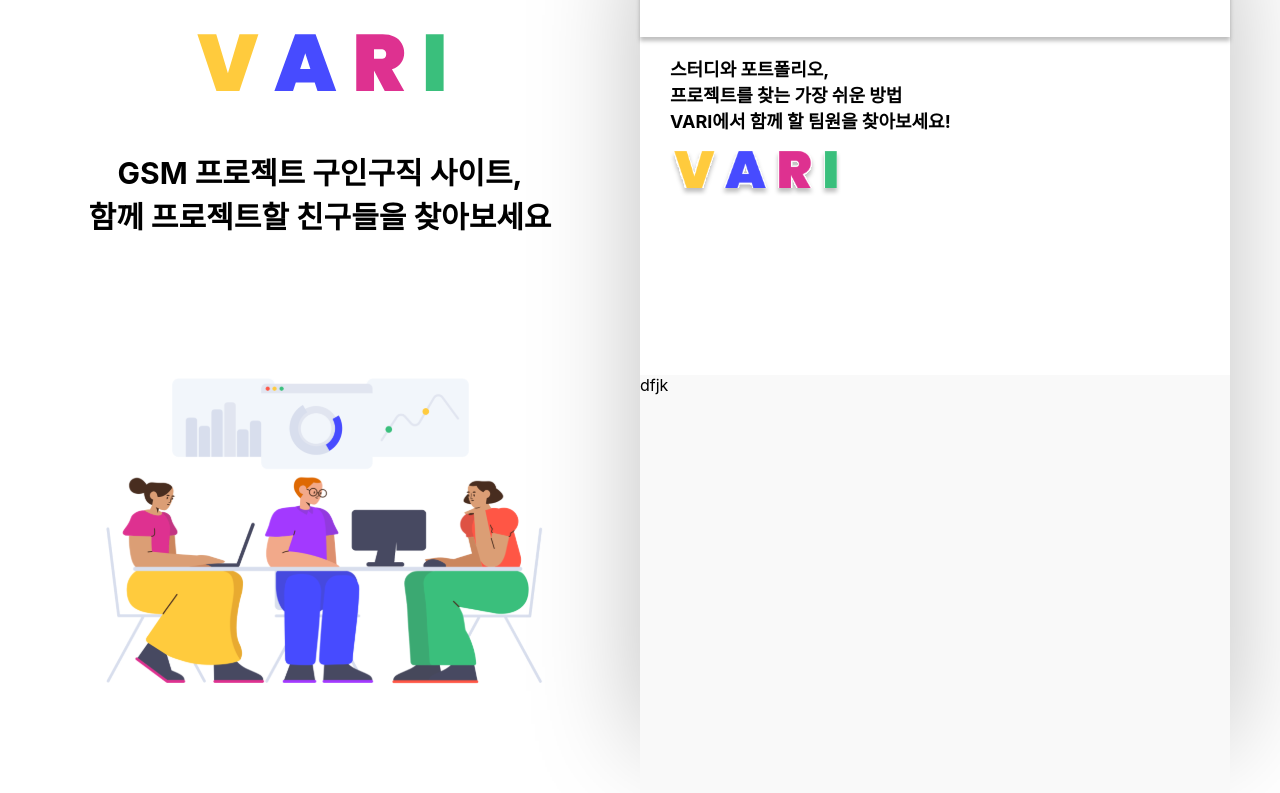
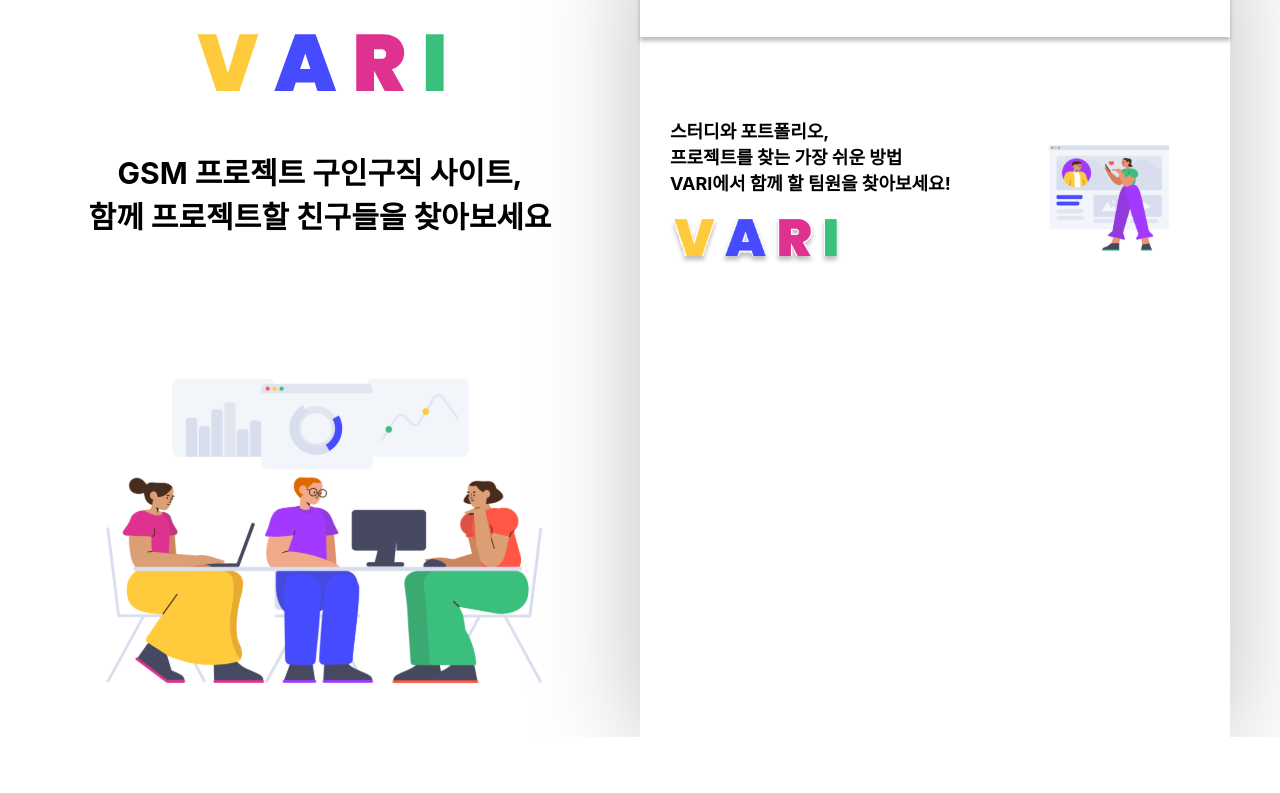
Before and after one commit to GSM-Festival/VARI-Frontend, a React (Create React App) app: page / in a window 1280 px wide. Shown: the part 63-856 px from the top of the page. After the commit the page ends 800 px from the top, so only its background shows below. Built offline with nearby package versions, Linux system fonts and the light colour scheme.

Commit message:
Add main page nav

```diff
--- a/src/Components/Navigate/Navigate.js
+++ b/src/Components/Navigate/Navigate.js
@@ -1,21 +1,25 @@
 import * as S from "./Style";
 import NavigateLogo from "../../Assets/SVG/NavigateLogo.svg";
+import NavImg from "../../Assets/SVG/NavImg.svg";
 
 const Navigate = () => {
   return (
     <S.Positioner>
-      <S.TextWrapper>
-        <p>
+      <S.LeftBox>
+        <S.TextWrapper>
           스터디와 포트폴리오,
           <br />
           프로젝트를 찾는 가장 쉬운 방법
           <br />
           VARI에서 함께 할 팀원을 찾아보세요!
-        </p>
-      </S.TextWrapper>
-      <S.LogoWrapper>
-        <img src={NavigateLogo} />
-      </S.LogoWrapper>
+        </S.TextWrapper>
+        <S.LogoWrapper>
+          <img src={NavigateLogo} alt="" />
+        </S.LogoWrapper>
+      </S.LeftBox>
+      <S.ImgWrapper>
+        <img src={NavImg} alt="" />
+      </S.ImgWrapper>
     </S.Positioner>
   );
 };
--- a/src/Components/Navigate/Style.js
+++ b/src/Components/Navigate/Style.js
@@ -3,16 +3,33 @@ import styled from "styled-components";
 export const Positioner = styled.div`
   width: 100%;
   height: 320px;
+  display: flex;
+  justify-content: space-between;
+`;
+
+export const LeftBox = styled.div`
+  display: flex;
+  flex-direction: column;
 `;
 
 export const TextWrapper = styled.div`
+  font-size: 18px;
+  font-weight: 700;
+  margin-top: 80px;
   margin-left: 30px;
-  p {
-    font-size: 18px;
-    font-weight: 700;
-  }
 `;
 
 export const LogoWrapper = styled.div`
+  margin-top: 24px;
   margin-left: 30px;
 `;
+
+export const ImgWrapper = styled.div`
+  display: flex;
+  align-items: center;
+  margin-right: 30px;
+  img {
+    width: 175px;
+    height: 123px;
+  }
+`;
--- a/src/Components/Section/Section.js
+++ /dev/null
@@ -1,8 +0,0 @@
-import { Positioner } from "../Navigate/Style";
-import * as S from "./Style";
-
-function Section() {
-  return <S.Positioner>dfjk</S.Positioner>;
-}
-
-export default Section;
--- a/src/Components/Section/Style.js
+++ /dev/null
@@ -1,9 +0,0 @@
-import styled from "styled-components";
-
-export const Positioner = styled.div`
-  width: 100%;
-  height: 100%;
-  background-color: #f9f9f9;
-
-  overflow: auto;
-`;
--- a/src/Components/index.js
+++ b/src/Components/index.js
@@ -2,4 +2,3 @@ export { default as SignIn } from "./SignIn/SignIn";
 export { default as SignUp } from "./SignUp/SignUp";
 export { default as Header } from "./Common/Header/Header";
 export { default as Navigate } from "./Navigate/Navigate";
-export { default as Section } from "./Section/Section";
--- a/src/Pages/MainPage/MainPage.js
+++ b/src/Pages/MainPage.js
@@ -1,11 +1,10 @@
-import { Header, Navigate, Section } from "../../Components";
+import { Header, Navigate } from "../Components";
 
 function MainPage() {
   return (
     <>
       <Header />
       <Navigate />
-      <Section />
     </>
   );
 }
--- a/src/Pages/MainPage/Style.js
+++ /dev/null
@@ -1 +0,0 @@
-import styled from "styled-components";
--- a/src/Pages/index.js
+++ b/src/Pages/index.js
@@ -1,4 +1,4 @@
 export { default as PageTemplate } from "./Template/PageTemplate";
-export { default as MainPage } from "./MainPage/MainPage";
+export { default as MainPage } from "./MainPage";
 export { default as SignInPage } from "./SignInPage";
 export { default as SignUpPage } from "./SignUpPage";
--- a/src/Router.js
+++ b/src/Router.js
@@ -1,6 +1,5 @@
 import { BrowserRouter, Routes, Route } from "react-router-dom";
-import { SignInPage, SignUpPage } from "./Pages";
-import MainPage from "./Pages/MainPage/MainPage";
+import { SignInPage, SignUpPage, MainPage } from "./Pages";
 
 const Router = () => {
   return (
```
Also changed, not shown: src/Assets/SVG/NavImg.svg (added).
